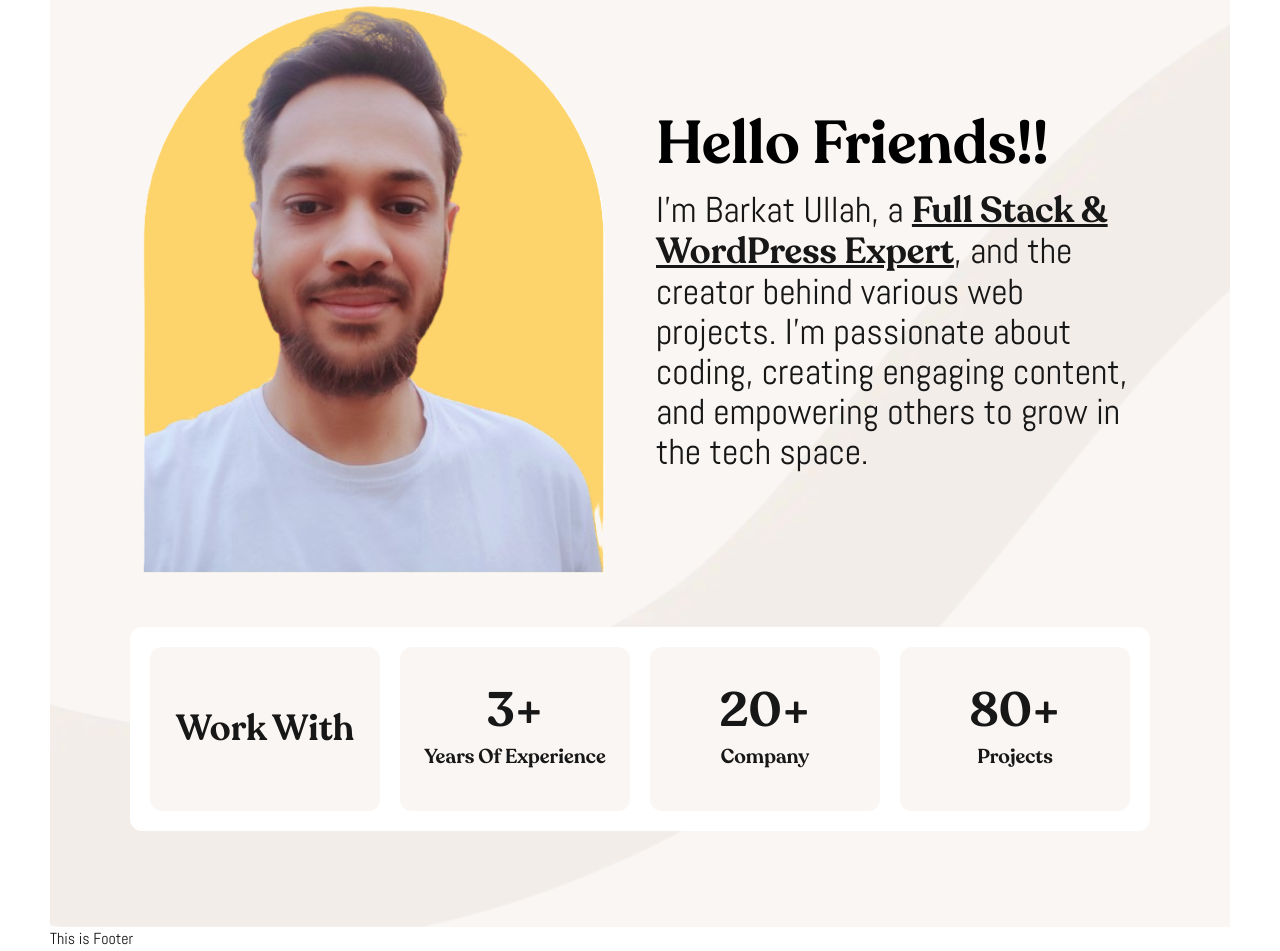
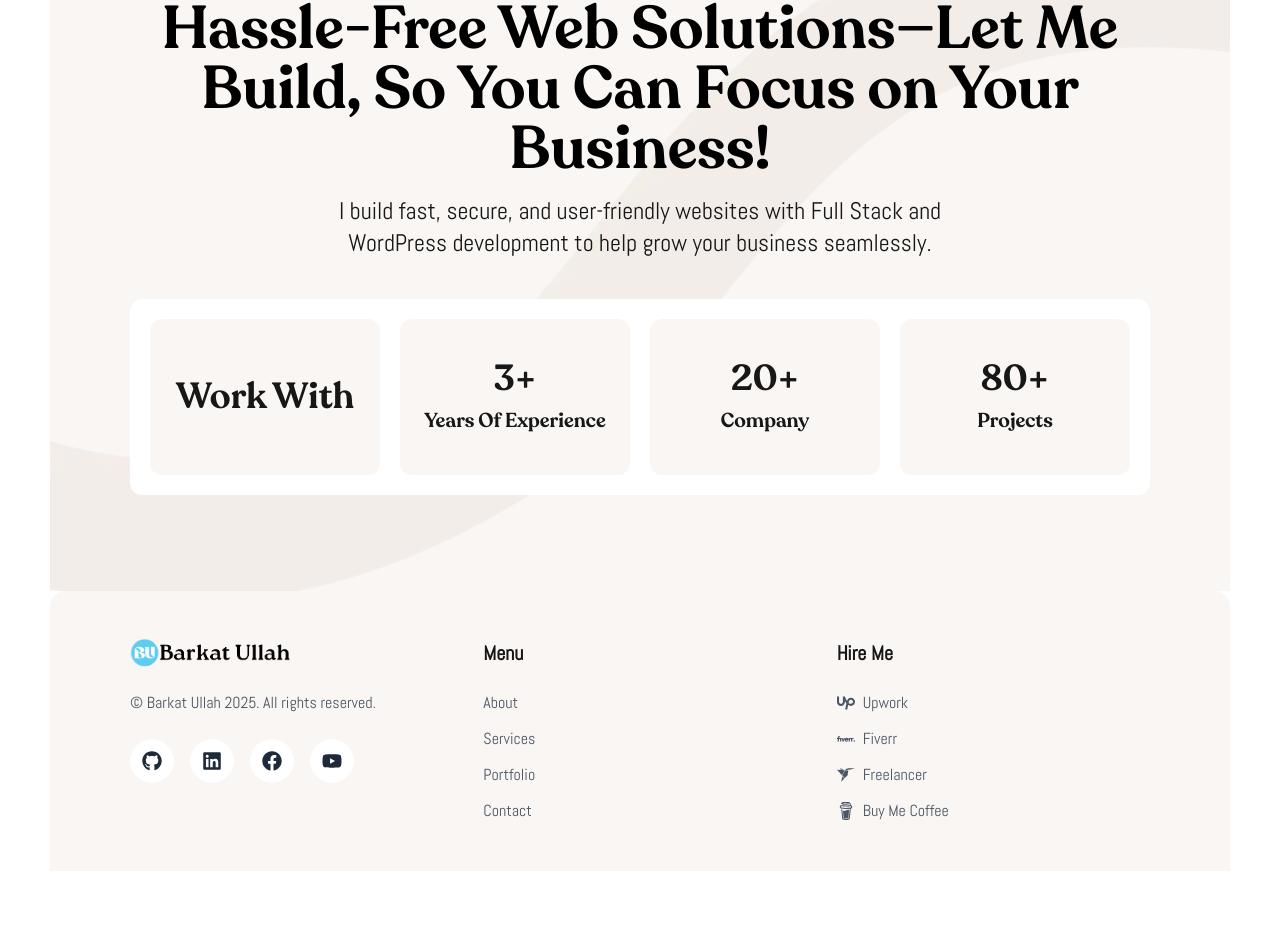
Before and after one commit to Barkatzx/barkat-portfolio-2.0, a Next.js app: page / in a window 1280 px wide. Shown: the part 241-1192 px from the top of the page. After the commit the page ends 1112 px from the top, so only its background shows below. Built offline with nearby package versions, Linux system fonts and the light colour scheme.

Commit message:
Footer, Hero Updated

```diff
--- a/app/layout.tsx
+++ b/app/layout.tsx
@@ -11,7 +11,7 @@ export default function Layout({ children }: { children: ReactNode }) {
         <meta name="viewport" content="width=device-width, initial-scale=1.0" />
         <title>Barkat Ullah - Portfolio</title>
       </head>
-      <body>
+      <body data-new-gr-c-s-check-loaded="14.1228.0" data-gr-ext-installed="">
         <Header />
         {children}
         <Footer />
--- a/app/page.tsx
+++ b/app/page.tsx
@@ -1,4 +1,5 @@
 import Hero from "@/components/Hero";
+import "./globals.css";
 
 export default function Home() {
   return (
--- a/components/Footer.tsx
+++ b/components/Footer.tsx
@@ -1,5 +1,150 @@
-const Footer = () => {
-  return <div>This is Footer</div>;
-};
+"use client";
 
-export default Footer;
+import logo from "@/public/img/logo.png";
+import Image from "next/image";
+import Link from "next/link";
+import { FaFacebook, FaGithub, FaLinkedin, FaYoutube } from "react-icons/fa";
+import {
+  SiBuymeacoffee,
+  SiFiverr,
+  SiFreelancer,
+  SiUpwork,
+} from "react-icons/si";
+
+export default function Footer() {
+  const currentYear = new Date().getFullYear();
+  return (
+    <footer className="bg-[#f9f6f3] py-12 px-5 md:px-20 rounded-t-2xl">
+      <div className="container mx-auto">
+        <div className="grid md:grid-cols-3 grid-cols-1 gap-10">
+          {/* First Column - Logo, Copyright, Social */}
+          <div className="flex flex-col items-center md:items-start">
+            <div className="mb-6">
+              <Image
+                src={logo}
+                alt="Barkat Ullah Logo"
+                width={160}
+                height={40}
+                priority
+              />
+            </div>
+            <p className="text-gray-600 mb-6 text-center md:text-left">
+              © Barkat Ullah {currentYear}. All rights reserved.
+            </p>
+            <div className="flex space-x-4">
+              <SocialLink
+                href="https://github.com/barkatzx"
+                Icon={FaGithub}
+                label="GitHub"
+              />
+              <SocialLink
+                href="https://linkedin.com/in/barkatzx"
+                Icon={FaLinkedin}
+                label="LinkedIn"
+              />
+              <SocialLink
+                href="https://facebook.com/barkatzx"
+                Icon={FaFacebook}
+                label="Facebook"
+              />
+              <SocialLink
+                href="https://youtube.com/barkatzx"
+                Icon={FaYoutube}
+                label="YouTube"
+              />
+            </div>
+          </div>
+
+          {/* Second Column - Menu */}
+          <div className="flex flex-col items-center md:items-start">
+            <h3 className="text-xl font-bold mb-6">Menu</h3>
+            <ul className="space-y-3 text-center md:text-left">
+              {["About", "Services", "Portfolio", "Contact"].map((item) => (
+                <li key={item}>
+                  <Link
+                    href={`/${item.toLowerCase()}`}
+                    className="text-gray-600 hover:text-green-500 transition-colors"
+                  >
+                    {item}
+                  </Link>
+                </li>
+              ))}
+            </ul>
+          </div>
+
+          {/* Third Column - Platforms */}
+          <div className="flex flex-col items-center md:items-start">
+            <h3 className="text-xl font-bold mb-6">Hire Me</h3>
+            <ul className="space-y-3 text-center md:text-left">
+              <HireLink
+                href="https://upwork.com/freelancers/barkatzx"
+                Icon={SiUpwork}
+                label="Upwork"
+              />
+              <HireLink
+                href="https://fiverr.com/barkatzx"
+                Icon={SiFiverr}
+                label="Fiverr"
+              />
+              <HireLink
+                href="https://freelancer.com/u/barkatzx"
+                Icon={SiFreelancer}
+                label="Freelancer"
+              />
+              <HireLink
+                href="https://buymeacoffee.com/barkatzx"
+                Icon={SiBuymeacoffee}
+                label="Buy Me Coffee"
+              />
+            </ul>
+          </div>
+        </div>
+      </div>
+    </footer>
+  );
+}
+
+// 🔹 Social Media Button Component
+function SocialLink({
+  href,
+  Icon,
+  label,
+}: {
+  href: string;
+  Icon: React.ComponentType<{ className?: string }>;
+  label: string;
+}) {
+  return (
+    <Link
+      href={href}
+      target="_blank"
+      className="bg-white p-3 rounded-full hover:bg-green-50 transition-colors"
+      aria-label={label}
+    >
+      <Icon className="text-gray-800 text-xl" />
+    </Link>
+  );
+}
+
+// 🔹 Hire Me Link Component
+function HireLink({
+  href,
+  Icon,
+  label,
+}: {
+  href: string;
+  Icon: React.ComponentType<{ className?: string }>;
+  label: string;
+}) {
+  return (
+    <li>
+      <Link
+        href={href}
+        target="_blank"
+        className="flex items-center justify-center md:justify-start text-gray-600 hover:text-green-500 transition-colors"
+      >
+        <Icon className="mr-2 text-lg" /> {label}
+      </Link>
+    </li>
+  );
+}
--- a/components/Header.tsx
+++ b/components/Header.tsx
@@ -1,4 +1,4 @@
-"use client"; // Add this directive at the very top
+"use client";
 
 import { AnimatePresence, motion } from "framer-motion";
 import Image from "next/image";
@@ -60,7 +60,7 @@ export default function Header() {
           initial="hidden"
           animate="visible"
         >
-          {["Home", "About", "Contact"].map((item, i) => (
+          {["About", "Contact"].map((item, i) => (
             <motion.div
               key={item}
               variants={navItemVariants}
@@ -70,7 +70,7 @@ export default function Header() {
             >
               <Link
                 href={`/${item.toLowerCase()}`}
-                className="hover:text-green-500 transition-colors font-semibold text-xl"
+                className="hover:text-sky-400 transition-colors font-semibold text-xl"
               >
                 {item}
               </Link>
@@ -86,7 +86,7 @@ export default function Header() {
       >
         <button
           onClick={toggleMenu}
-          className="text-gray-700 hover:text-blue-600 focus:outline-none bg-green-300 p-2 rounded-md"
+          className="text-white hover:text-sky-400 focus:outline-none bg-sky-400 p-2 rounded-md"
           aria-label="Toggle menu"
         >
           {isMenuOpen ? (
@@ -105,7 +105,7 @@ export default function Header() {
             initial="hidden"
             animate="visible"
             exit="exit"
-            className="md:hidden absolute top-25 left-0 right-0 bg-[#f9f6f3] shadow-lg z-50"
+            className="md:hidden absolute top-25 left-2 right-2 bg-[#f9f6f3] shadow-lg z-50"
           >
             <nav className="flex flex-col items-center py-4">
               {["Home", "About", "Contact"].map((item, i) => (
@@ -132,7 +132,11 @@ export default function Header() {
       </AnimatePresence>
 
       {/* Right spacer for desktop */}
-      <div className="hidden md:block flex-1"></div>
+      <div className="hidden md:block flex-1">
+        <button className="bg-sky-400 px-8 py-1 rounded-full text-lg font-semibold text-black hover:bg-amber-500 transition-colors">
+          Contact Me
+        </button>
+      </div>
     </header>
   );
 }
--- a/components/Hero.tsx
+++ b/components/Hero.tsx
@@ -1,8 +1,6 @@
 "use client";
 
-import heroImage from "@/public/img/barkat-hero.png";
 import { motion, useAnimation } from "framer-motion";
-import Image from "next/image";
 import { useEffect, useState } from "react";
 import { useInView } from "react-intersection-observer";
 
@@ -42,43 +40,22 @@ export default function Hero() {
       />
 
       <div className="container mx-auto px-5 md:px-20 relative z-10">
-        <div className="flex flex-col md:flex-row items-center gap-8">
-          {/* Left Side - Image */}
-          <div className="w-full md:w-1/2">
-            <motion.div
-              initial={{ opacity: 0, x: -20 }}
-              animate={{ opacity: 1, x: 0 }}
-              transition={{ duration: 0.6 }}
-            >
-              <Image
-                src={heroImage}
-                alt="Hero Illustration"
-                width={500}
-                height={500}
-                className="rounded-lg object-cover"
-                priority
-              />
-            </motion.div>
-          </div>
-
+        <div className="text-center">
           {/* Right Side - Content */}
-          <div className="w-full md:w-1/2 space-y-6">
+          <div className="space-y-6">
             <motion.div
               initial={{ opacity: 0, y: 20 }}
               animate={{ opacity: 1, y: 0 }}
               transition={{ duration: 0.6, delay: 0.2 }}
             >
               <h1 className="font-[Recoleta] text-4xl md:text-6xl font-bold text-black">
-                Hello Friends!!
+                Hassle-Free Web Solutions—Let Me Build, So You Can Focus on Your
+                Business!
               </h1>
-              <p className="md:text-4xl text-2xl mt-4">
-                I&apos;m Barkat Ullah, a{" "}
-                <span className="font-[Recoleta] underline">
-                  Full Stack & WordPress Expert
-                </span>
-                , and the creator behind various web projects. I&apos;m
-                passionate about coding, creating engaging content, and
-                empowering others to grow in the tech space.
+              <p className="text-2xl mt-4">
+                I build fast, secure, and user-friendly websites with Full Stack
+                and <br /> WordPress development to help grow your business
+                seamlessly.
               </p>
             </motion.div>
           </div>
@@ -90,12 +67,12 @@ export default function Hero() {
           initial="hidden"
           animate={controls}
           variants={containerVariants}
-          className="grid md:grid-cols-4 grid-cols-1 gap-5 bg-white p-5 rounded-xl mt-10"
+          className="grid md:grid-cols-4 grid-cols-2 gap-5 bg-white p-5 rounded-xl mt-10"
         >
           {/* Work With */}
           <motion.div
             variants={itemVariants}
-            className="bg-[#f9f6f3] rounded-xl p-4 flex flex-col justify-center items-center py-10 px-2"
+            className="bg-[#f9f6f3] rounded-xl p-4 flex flex-col justify-center items-center py-10 px-5"
           >
             <motion.h2
               className="font-[Recoleta] text-4xl font-bold text-center"
@@ -114,12 +91,12 @@ export default function Hero() {
           {/* Years of Experience */}
           <motion.div
             variants={itemVariants}
-            className="font-[Recoleta] bg-[#f9f6f3] rounded-xl p-4 flex flex-col justify-center items-center py-10 px-2"
+            className="font-[Recoleta] bg-[#f9f6f3] rounded-xl p-4 flex flex-col justify-center items-center py-10 px-5"
           >
             <Counter target={3} duration={1} delay={0.4}>
               {(value) => (
                 <motion.h1
-                  className="text-5xl font-bold"
+                  className="text-4xl font-bold"
                   initial={{ scale: 0.8 }}
                   animate={{ scale: 1 }}
                   transition={{
@@ -144,12 +121,12 @@ export default function Hero() {
           {/* Company */}
           <motion.div
             variants={itemVariants}
-            className="font-[Recoleta] bg-[#f9f6f3] rounded-xl p-4 flex flex-col justify-center items-center py-10 px-2"
+            className="font-[Recoleta] bg-[#f9f6f3] rounded-xl p-4 flex flex-col justify-center items-center py-10 px-5"
           >
             <Counter target={20} duration={1.2} delay={0.6}>
               {(value) => (
                 <motion.h1
-                  className="text-5xl font-bold"
+                  className="text-4xl font-bold"
                   initial={{ scale: 0.8 }}
                   animate={{ scale: 1 }}
                   transition={{
@@ -174,12 +151,12 @@ export default function Hero() {
           {/* Projects */}
           <motion.div
             variants={itemVariants}
-            className="font-[Recoleta] bg-[#f9f6f3] rounded-xl p-4 flex flex-col justify-center items-center py-10 px-2"
+            className="font-[Recoleta] bg-[#f9f6f3] rounded-xl p-4 flex flex-col justify-center items-center py-10 px-5"
           >
             <Counter target={80} duration={1.5} delay={0.8}>
               {(value) => (
                 <motion.h1
-                  className="text-5xl font-bold"
+                  className="text-4xl font-bold"
                   initial={{ scale: 0.8 }}
                   animate={{ scale: 1 }}
                   transition={{
```
